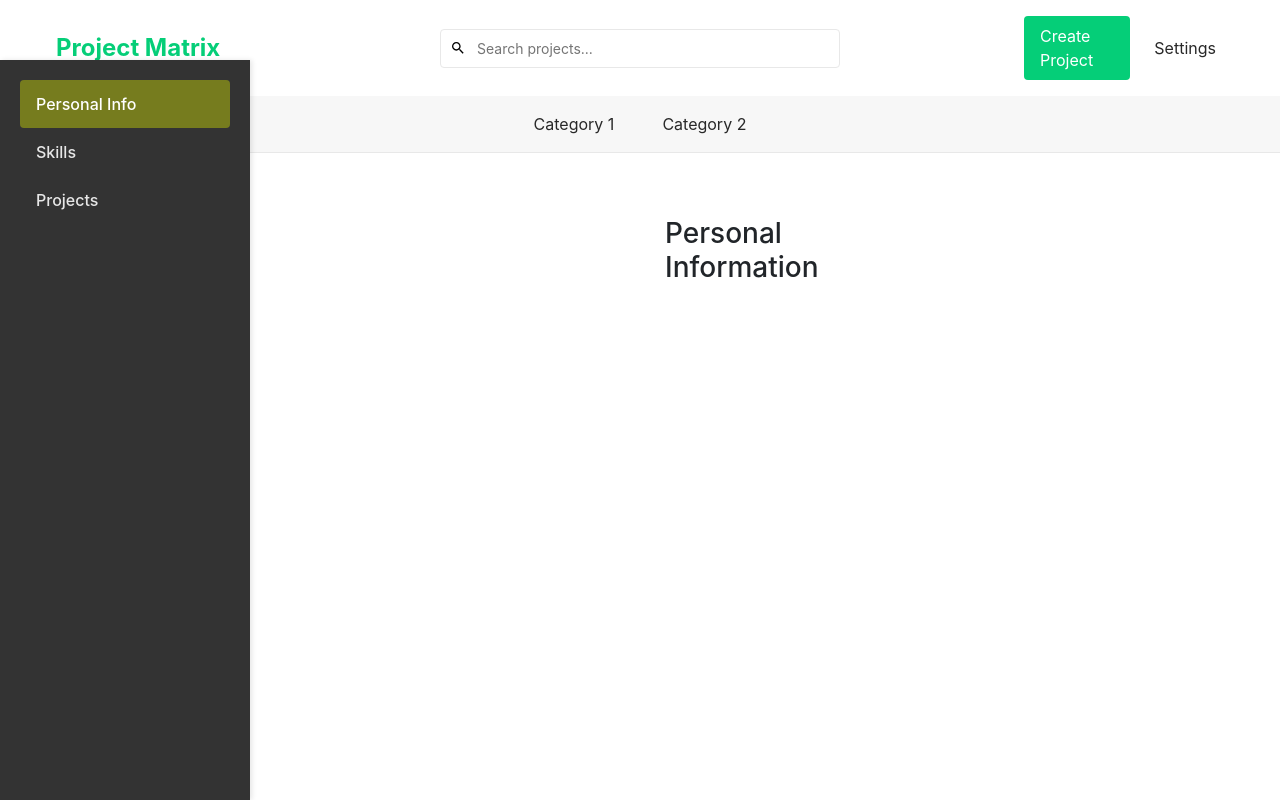
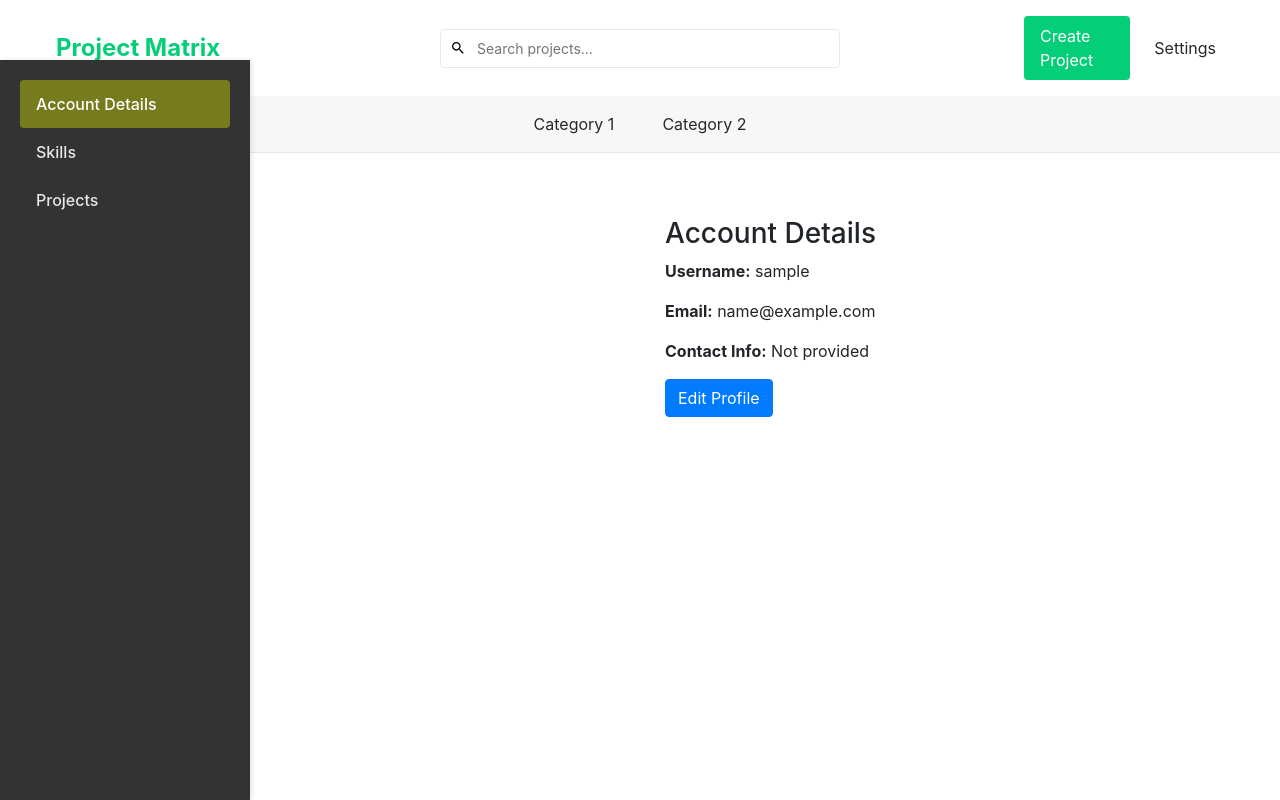
Before and after one commit to Archamat/Project-Matrix, a Flask app: page /profile in a window 1280 px wide. Run offline with Flask 3, Linux system fonts and the light colour scheme; the visitor is signed in with stand-in values (Sample User, id 1); data that the repository does not hold is empty; some libraries are stand-ins or nearby versions.

Commit message:
feat:added account details and option to change them

```diff
--- a/app/auth/models.py
+++ b/app/auth/models.py
@@ -7,6 +7,7 @@ class User(db.Model, UserMixin):
     username = db.Column(db.String(150), unique=True, nullable=False)
     email = db.Column(db.String(150), unique=True, nullable=False)
     password = db.Column(db.String(256), nullable=False)
+    contact_info = db.Column(db.String(256), nullable=True)
 
     # Method to hash the password
     def set_password(self, password):
--- a/app/profile/profile.py
+++ b/app/profile/profile.py
@@ -1,5 +1,51 @@
-from flask import render_template
-from flask_login import current_user
+from flask import render_template, request, flash, redirect, url_for
+from flask_login import current_user,login_required
+from app import db
+from app.auth import User
 
 def handle_profile():
     return render_template('profile.html', user=current_user, current_page='profile')
+
+@login_required
+def update_profile():
+    if request.method == 'POST':
+        try:
+            # Get form data
+            username = request.form.get('username')
+            email = request.form.get('email')
+            contact_info = request.form.get('contact_info')
+
+            # Validate required fields
+            if not username or not email:
+                flash('Username and email are required.', 'error')
+                return redirect(url_for('profile.show_profile'))
+
+            # Check if username is already taken by another user
+            existing_user = User.query.filter(User.username == username, User.id != current_user.id).first()
+            if existing_user:
+                flash('Username already exists. Please choose a different one.', 'error')
+                return redirect(url_for('profile.show_profile'))
+
+            # Check if email is already taken by another user
+            existing_email = User.query.filter(User.email == email, User.id != current_user.id).first()
+            if existing_email:
+                flash('Email already exists. Please choose a different one.', 'error')
+                return redirect(url_for('profile.show_profile'))
+
+            # Update user information
+            current_user.username = username
+            current_user.email = email
+            current_user.contact_info = contact_info
+
+            # Commit changes to database
+            db.session.commit()
+
+            flash('Profile updated successfully!', 'success')
+
+        except Exception as e:
+            db.session.rollback()
+            flash('An error occurred while updating your profile. Please try again.', 'error')
+
+        return redirect(url_for('profile.show_profile'))
+
+    return redirect(url_for('profile.show_profile'))
--- a/app/profile/routes.py
+++ b/app/profile/routes.py
@@ -1,6 +1,6 @@
 from flask import Blueprint, render_template
 from flask_login import login_required
-from .profile import handle_profile
+from .profile import handle_profile,update_profile
 
 profile = Blueprint('profile', __name__)
 
@@ -8,3 +8,8 @@ profile = Blueprint('profile', __name__)
 @login_required
 def show_profile():
     return handle_profile()
+
+
+@profile.route('/profile/update', methods=['POST'])
+def update_profile_info():
+    return update_profile()
--- a/app/templates/profile.html
+++ b/app/templates/profile.html
@@ -5,7 +5,7 @@
     <!-- Left Sidebar -->
     <div class="sidebar">
         <ul class="sidebar-nav">
-            <li><a href="#personal-info" class="sidebar-link active">Personal Info</a></li>
+            <li><a href="#personal-info" class="sidebar-link active">Account Details</a></li>
             <li><a href="#skills" class="sidebar-link">Skills</a></li>
             <li class="has-submenu">
                 <a href="#projects" class="sidebar-link">Projects</a>
@@ -21,8 +21,35 @@
     <!-- Right Content Area -->
     <div class="content-area">
         <div id="personal-info" class="content-section active">
-            <h3>Personal Information</h3>
-            <!-- Personal info content -->
+            <h3>Account Details</h3>
+            <!-- Account details content -->
+            <div class="account-details" id="account-details">
+                <p><strong>Username:</strong> {{ user.username }}</p>
+                <p><strong>Email:</strong> {{ user.email }}</p>
+                <p><strong>Contact Info:</strong> {{ user.contact_info or 'Not provided' }}</p>
+                <button type="button" class="btn btn-primary" onclick="toggleEditMode()">Edit Profile</button>
+        </div>
+
+        <div class="info-edit" id="info-edit" style="display: none;">
+            <form method="POST" action="{{ url_for('profile.update_profile_info') }}">
+                <div class="form-group">
+                    <label for="username">Username</label>
+                    <input type="text" class="form-control" id="username" name="username" value="{{ user.username }}">
+                </div>
+                <div class="form-group">
+                    <label for="email">Email</label>
+                    <input type="email" class="form-control" id="email" name="email" value="{{ user.email }}">
+                </div>
+                <div class="form-group">
+                    <label for="contact_info">Contact Info</label>
+                    <input type="text" class="form-control" id="contact_info" name="contact_info" value="{{ user.contact_info }}">
+                </div>
+                <div class="form-buttons">
+                    <button type="submit" class="btn btn-success">Save Changes</button>
+                    <button type="button" class="btn btn-secondary" onclick="toggleEditMode()">Cancel</button>
+                </div>
+
+            </form>
         </div>
 
         <div id="skills" class="content-section">
@@ -79,5 +106,20 @@ document.addEventListener('DOMContentLoaded', function() {
         });
     });
 });
+
+// Add this function to toggle between view and edit modes
+function toggleEditMode() {
+    const accountDetails = document.getElementById('account-details');
+    const infoEdit = document.getElementById('info-edit');
+
+    if (infoEdit.style.display === 'none') {
+        accountDetails.style.display = 'none';
+        infoEdit.style.display = 'block';
+    } else {
+        accountDetails.style.display = 'block';
+        infoEdit.style.display = 'none';
+    }
+}
+
 </script>
 {% endblock %}
```
Also changed, not shown: app/auth/user.py (deleted, +0 -10 lines).
